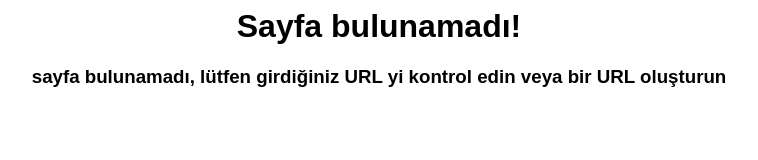
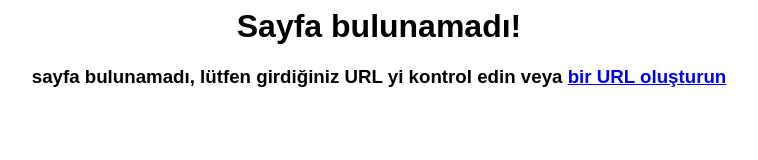
Before and after one commit to Noob1545/NodeLink, a website: page 404/index.html in a window 1280 px wide. Shown: the whole page, without its empty margins (261-1019 px from the left). Drawn offline with Linux system fonts and the light colour scheme.

Commit message:
Update index.html

```diff
--- a/404/index.html
+++ b/404/index.html
@@ -7,7 +7,7 @@
 <body style="font-family: Arial;">
     <div style="text-align: center;">
         <h1>Sayfa bulunamadı!</h1>
-        <h3>sayfa bulunamadı, lütfen girdiğiniz URL yi kontrol edin veya <a href="https://nodelink.onrender.com"></a>bir URL oluşturun</h3>
+        <h3>sayfa bulunamadı, lütfen girdiğiniz URL yi kontrol edin veya <a href="https://nodelink.onrender.com">bir URL oluşturun</a></h3>
     </div>
 </body>
 </html>
```
